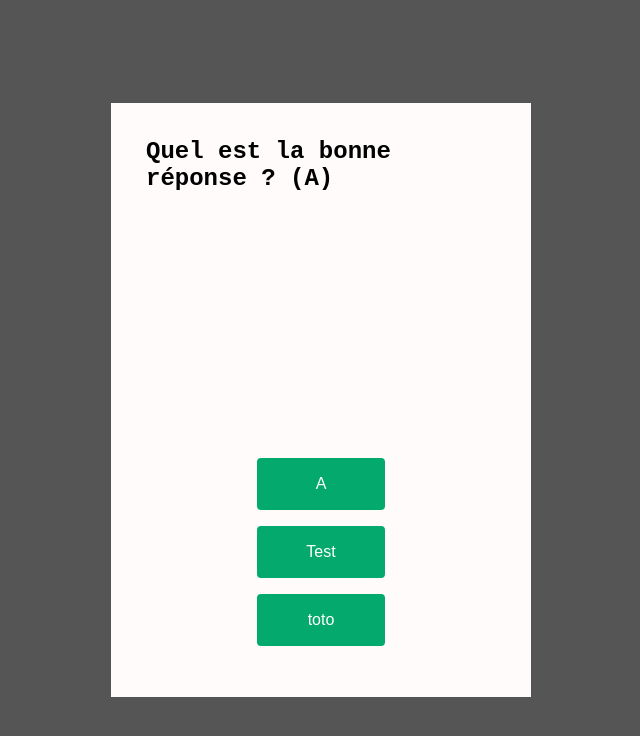
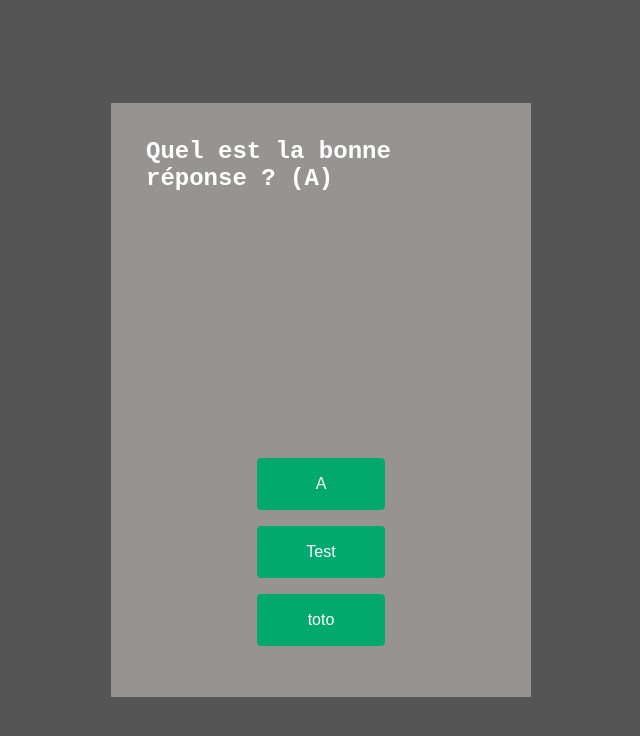
Before and after one commit to ReyGuillaume/nuit-de-l-info, a Vue app: page / in a window 1280 px wide. Shown: the top 736 px of the page, without its empty margins (319-959 px from the left). Built offline with nearby package versions, Linux system fonts and the light colour scheme.

Commit message:
color and rgba

```diff
--- a/src/components/DocumentComp.vue
+++ b/src/components/DocumentComp.vue
@@ -66,10 +66,15 @@ defineProps({
     width: calc(210 * .25vh);
     min-height: calc(297 * .25vh);
     background-color: #fffbfb;
+    background-color: rgba(238, 228, 228, 0.434);
     padding: 35px;
     display: flex;
     flex-direction: column;
     justify-content: space-between;
+}
+
+.main-text {
+    color: white;
 }
 
 .reponses {
```
